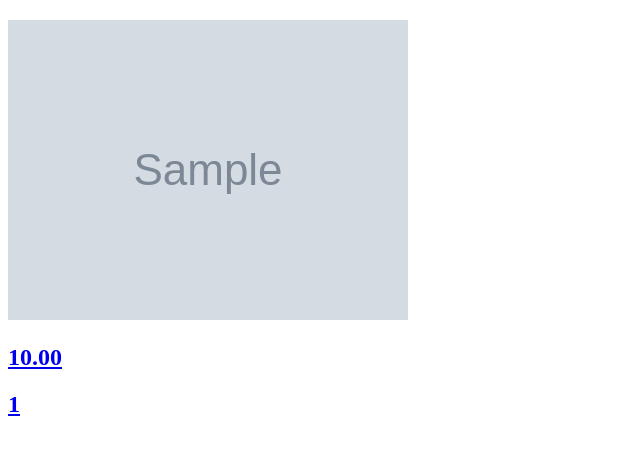
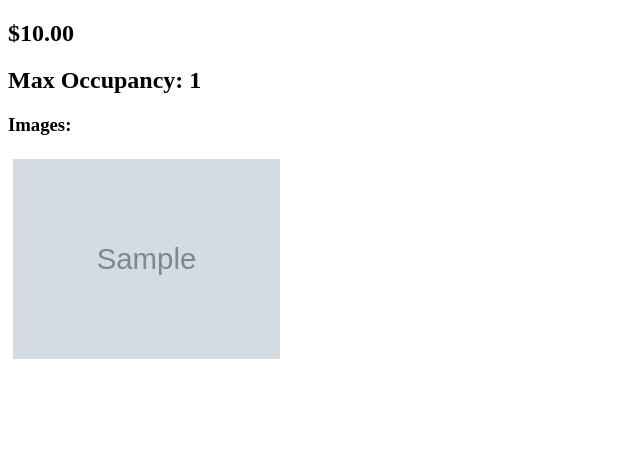
Before and after one commit to Hesham243/Hotel-Management-System, a Django app: template HMS_app/templates/room/detail.html in a window 1280 px wide. Shown: the part 125-580 px from the top of the page, without its empty margins (0-640 px from the left). Run offline with Django 5.2, Linux system fonts and the light colour scheme; tables that the repository leaves empty hold one stand-in row (values such as "Sample post"); the template is opened without the code that fills it: values that come from a table or form of the project are taken from there, most other values are stand-ins (such as "Sample title", 1, 10 or a date in 2020); grey boxes marked "Sample" are stand-in pictures.

Commit message:
add some the modle to can add mulp images

```diff
--- a/HMS_app/admin.py
+++ b/HMS_app/admin.py
@@ -1,7 +1,9 @@
 from django.contrib import admin
-from .models import Hotel,Room,Booking
+from .models import Hotel,Room,Booking,RoomImage,RoomNumber
 
 # Register your models here.
 admin.site.register(Hotel)
 admin.site.register(Room)
 admin.site.register(Booking)
+admin.site.register(RoomNumber)
+admin.site.register(RoomImage)
--- a/HMS_app/models.py
+++ b/HMS_app/models.py
@@ -1,5 +1,6 @@
 from django.utils import timezone
 from django.db import models
+
 
 
 class Hotel(models.Model):
@@ -12,17 +13,30 @@ class Hotel(models.Model):
 
 
 class Room(models.Model):
-    hotel_id = models.ForeignKey(Hotel, on_delete=models.CASCADE, related_name="rooms")
-    number = models.IntegerField(max_length=1200)
+    hotel = models.ForeignKey(Hotel, on_delete=models.CASCADE, related_name="rooms")
     type = models.CharField(max_length=100)
-    price = models.DecimalField(max_digits=10,decimal_places=2)
-    status = models.CharField(max_length=20, choices=[("available","Available"),("booked","Booked")])
+    price = models.DecimalField(max_digits=10, decimal_places=2)
+    status = models.CharField(max_length=20, choices=[("available", "Available"), ("booked", "Booked")])
     max_occupancy = models.IntegerField()
-    images = models.CharField()
 
     def __str__(self):
-        return self.name
+      return f"{self.type} - {self.hotel.name}"
 
+
+class RoomNumber(models.Model):
+    room = models.ForeignKey(Room, on_delete=models.CASCADE, related_name="room_numbers")
+    number = models.IntegerField()
+
+    def __str__(self):
+      return f"Room Number {self.number} in {self.room.type}"
+
+
+class RoomImage(models.Model):
+    room = models.ForeignKey(Room, on_delete=models.CASCADE, related_name="images")
+    image_url = models.CharField()
+
+    def __str__(self):
+      return f"Image for {self.room.type} - {self.image_url}"
 
 
 class Booking(models.Model):
--- a/HMS_app/templates/room/detail.html
+++ b/HMS_app/templates/room/detail.html
@@ -1,23 +1,27 @@
 {% extends "base.html" %}
 {% load static %}
 {% block head %}
-<link rel="stylesheet" href="{% static "css/room/details.css" %}">
-{% endblock  %}
+<link rel="stylesheet" href="{% static 'css/room/details.css' %}">
+{% endblock %}
+
 {% block content %}
-    <section class = 'header'>
-        <h1>{{room.type}}</h1>
+    <section class='header'>
+        <h1>{{ room.type }}</h1>
     </section>
 
-    <section class ="card-container">
-        {% for room in rooms  %}
-            <div class="card">
-                <a href="{% url "room-detail" room.id %}">
-                    <img src="{{room.images}}" alt="room">
-                    <h2 class="card-price">{{room.price}}</h2>
-                    <h2 class="card-max">{{room.max_occupancy}}</h2>
-                </a>
+    <section class="card-container">
+        <div class="card">
+            <h2 class="card-price">${{ room.price }}</h2>
+            <h2 class="card-max">Max Occupancy: {{ room.max_occupancy }}</h2>
+
+            <h3>Images:</h3>
+            <div class="image-gallery">
+                {% for image in images %}
+                    <img src="{{ image.image_url }}" alt="Room Image" class="room-image" style="max-width: 300px; max-height: 200px; margin: 5px;">
+                {% empty %}
+                    <p>No images available.</p>
+                {% endfor %}
             </div>
-        {% endfor %}
+        </div>
     </section>
-
-{% endblock  %}
+{% endblock %}
--- a/HMS_app/templates/room/index.html
+++ b/HMS_app/templates/room/index.html
@@ -12,7 +12,7 @@
         {% for room in rooms  %}
             <div class="card">
                 <a href="{% url "room-detail" room.id %}">
-                    <img src="" alt="room">
+                    <img src="{{image.image_url}}" alt="room">
                     <h2 class="card-type">{{room.type}}</h2>
                     <h2 class="card-max">{{room.max_occupancy}}</h2>
                 </a>
--- a/HMS_app/views.py
+++ b/HMS_app/views.py
@@ -17,8 +17,9 @@ def rooms(request):
     return render(request, 'room/index.html', {"rooms": rooms})
 
 def room_detail(request, room_id):
-    room = Room.objects.get(id=room_id)
-    return render (request, 'room/detail.html', {'room':room})
+    room = get_object_or_404(Room, id=room_id)
+    images = room.images.all()
+    return render (request, 'room/detail.html', {'room':room}, {'images':images})
 
 def booking_index(request):
     bookings = Booking.objects.all()
--- a/hotelcollecter/settings.py
+++ b/hotelcollecter/settings.py
@@ -77,8 +77,6 @@ DATABASES = {
     'default': {
         'ENGINE': 'django.db.backends.postgresql',
         'NAME': 'hotelcollector',
-        'USER': 'Hesham',
-        'PASSWORD': '123'
     }
 }
 
```
Also changed, not shown: HMS_app/migrations/0003_rename_hotel_id_room_hotel_remove_room_images_and_more.py (added), HMS_app/migrations/0004_alter_roomimage_image_url.py (added).
